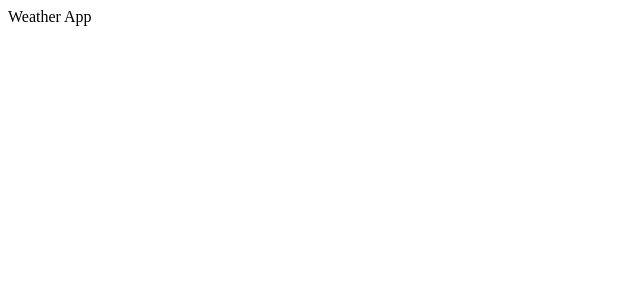
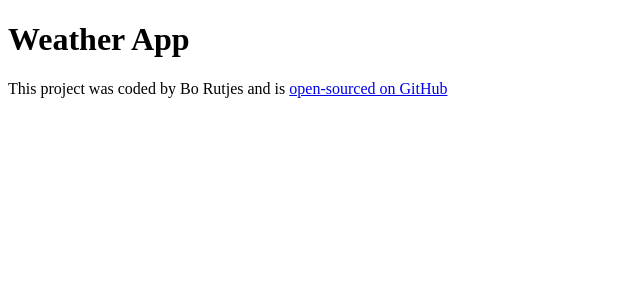
Before and after one commit to Bosif/ReactWeatherApp, a React (Create React App) app: page / in a window 1280 px wide. Shown: the top 300 px of the page, without its empty margins (0-640 px from the left). Built offline with nearby package versions, Linux system fonts and the light colour scheme.

Commit message:
added the github repo link

```diff
--- a/src/App.js
+++ b/src/App.js
@@ -1,5 +1,15 @@
 import "./App.css";
 
 export default function App() {
-  return <div className="App">Weather App</div>;
+  return (
+    <div className="App">
+      <h1>Weather App</h1>
+      <footer>
+        This project was coded by Bo Rutjes and is{" "}
+        <a href="https://github.com/Bosif/ReactWeatherApp" target="_blank">
+          open-sourced on GitHub
+        </a>
+      </footer>
+    </div>
+  );
 }
```
